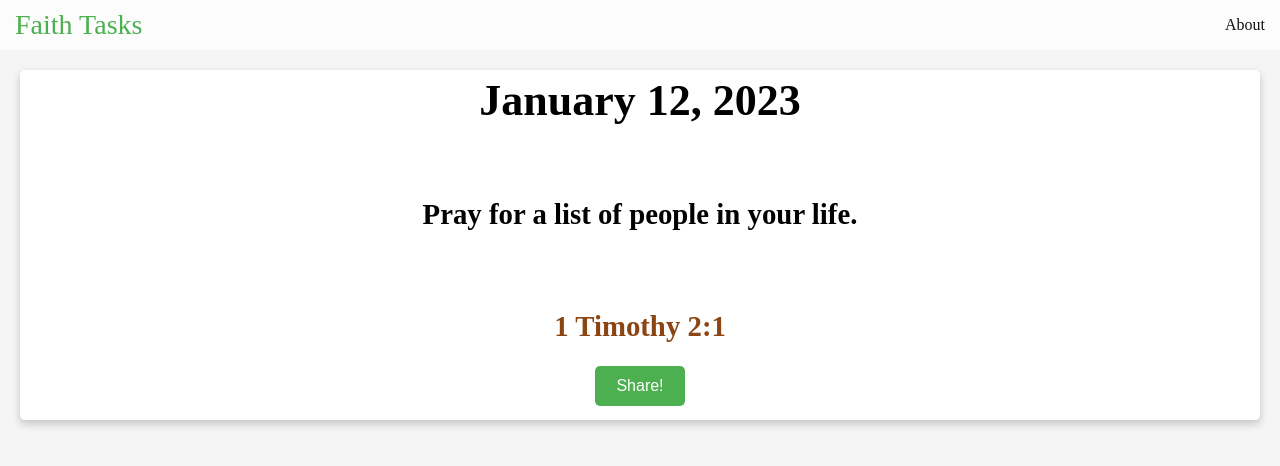
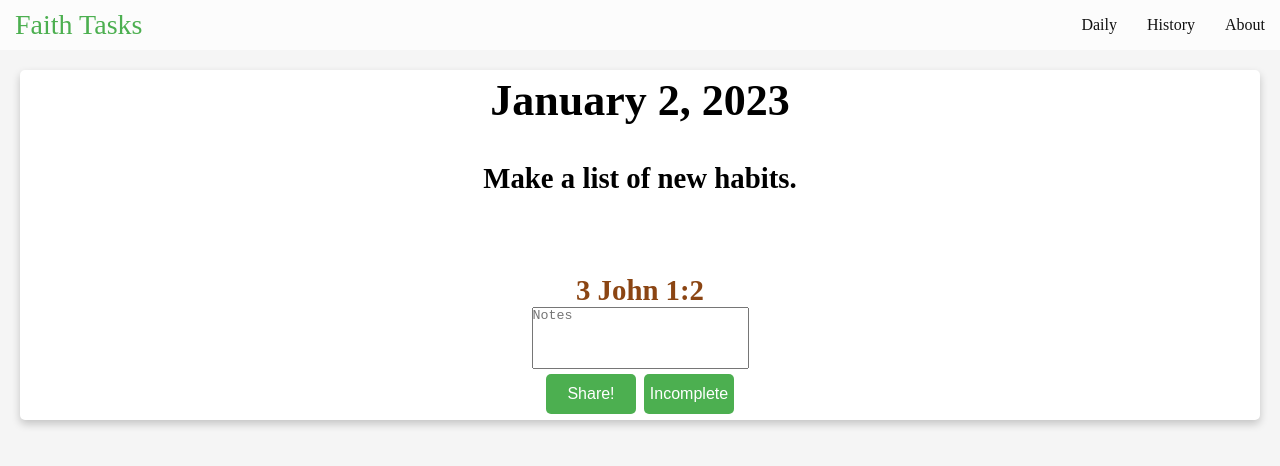
Before and after one commit to ryannarnoldd/FaithTasks, a React (Create React App) app: page /history in a window 1280 px wide. Shown: the top 466 px of the page. Built offline with nearby package versions, Linux system fonts and the light colour scheme.

Commit message:
Building notes and complete button

```diff
--- a/src/App.js
+++ b/src/App.js
@@ -8,26 +8,18 @@ import {
 import Navbar from './components/Navbar';
 
 import Home from './pages/Home';
+import History from './pages/History';
 import About from './pages/About';
 
-// import Task from './pages/Task';
-// import Daily from './pages/Daily';
-// import History from './pages/History';
-
 function App() {
-
-
   return (
     <Router>
       <Navbar />
       <div className="container">
         <Routes>
           <Route path="*" exact={true} element={<Home />} />
-          {/* <Route path="/task/:date" element={ <Task /> } /> */}
+          <Route path="/history" element={ <History /> } />
           <Route path="/about" element={<About />} />
-
-          {/* <Route path="/daily" element={<Daily />} />
-          <Route path="/history/:date?" element={ <History /> } /> */}
         </Routes>
       </div>
     </Router>
--- a/src/components/Navbar.js
+++ b/src/components/Navbar.js
@@ -6,8 +6,8 @@ const Navbar = () => {
     <nav>
       <a href="/">Faith Tasks</a>
       <div className="links">
-        {/* <a href="daily">Daily</a> */}
-        {/* <a href="history">History</a> */}
+        <a href="daily">Daily</a>
+        <a href="history">History</a>
         <a href="about">About</a>
       </div>
     </nav>
--- a/src/components/Task.js
+++ b/src/components/Task.js
@@ -1,9 +1,38 @@
-import React from 'react';
+import { React, useState, useEffect } from 'react';
 import { getDateString } from '../Utils';
 import '../style.scss';
 
 const Task = ({ date, task: { title, verse }}) => {
   const dateString = getDateString(date);
+
+  // use values if data object with date exists in local storage.
+
+  var localData = localStorage.getItem("data");
+  localData = localData ? JSON.parse(localData) : {};
+  const [complete, setComplete] = useState( localData[date] ? localData[date].complete : false);
+  const [notes, setNotes] = useState( localData[date] ? localData[date].notes : "");
+
+  const [data] = useState(getTotalData(complete, notes));
+
+  function getTotalData(complete, notes) {
+    var localData = localStorage.getItem("data");
+    localData = localData ? JSON.parse(localData) : {};
+
+    var newData = { [date]: {
+      "complete": complete,
+      "notes": notes
+    }};
+
+    return {
+      ...localData,
+      ...newData
+    };
+  }
+
+  useEffect(() => {
+    localStorage.setItem("data", JSON.stringify(getTotalData(complete, notes)));
+  }, [data, complete, notes]); // eslint-disable-line react-hooks/exhaustive-deps
+
   function formatLink (verse) {
     const books = {'Genesis': 'GEN','Exodus': 'EXO','Leviticus': 'LEV','Numbers': 'NUM','Deuteronomy': 'DEU','Joshua': 'JOS','Judges': 'JDG','Ruth': 'RUT','1 Samuel': '1SA','2 Samuel': '2SA','1 Kings': '1KI','2 Kings': '2KI','1 Chronicles': '1CH','2 Chronicles': '2CH','Ezra': 'EZR','Nehemiah': 'NEH','Esther': 'EST','Job': 'JOB','Psalms': 'PSA','Proverbs': 'PRO','Ecclesiastes': 'ECC','Song of Solomon': 'SNG','Isaiah': 'ISA','Jeremiah': 'JER','Lamentations': 'LAM','Ezekiel': 'EZK','Daniel': 'DAN','Hosea': 'HOS','Joel': 'JOL','Amos': 'AMO','Obadiah': 'OBA','Jonah': 'JON','Micah': 'MIC','Nahum': 'NAM','Habakkuk': 'HAB','Zephaniah': 'ZEP','Haggai': 'HAG','Zechariah': 'ZEC','Malachi': 'MAL','Matthew': 'MAT','Mark': 'MRK','Luke': 'LUK','John': 'JHN','Acts': 'ACT','Romans': 'ROM','1 Corinthians': '1CO','2 Corinthians': '2CO','Galatians': 'GAL','Ephesians': 'EPH','Philippians': 'PHP','Colossians': 'COL','1 Thessalonians': '1TH','2 Thessalonians': '2TH','1 Timothy': '1TI','2 Timothy': '2TI','Titus': 'TIT','Philemon': 'PHM','Hebrews': 'HEB','James': 'JAS','1 Peter': '1PE','2 Peter': '2PE','1 John': '1JN','2 John': '2JN','3 John': '3JN','Jude': 'JUD','Revelation': 'REV'}
 
@@ -15,21 +44,23 @@ const Task = ({ date, task: { title, verse }}) => {
 
   function copyToClipboard() {
     navigator.clipboard.writeText(window.location.href);
+    console.log( document.getElementById("share").style.background_color );
 
-    document.getElementById("share").style.background_color = "olive";
     document.getElementById("share").innerHTML = "Copied";
-    setTimeout(function() {
-      document.getElementById("share").style.background_color = "var(--primary-color)";
-      document.getElementById("share").innerHTML = "Share!";
-    }, 1000);
+    setTimeout(function() { document.getElementById("share").innerHTML = "Share!"; }, 1000);
   }
+
+  function updateComplete() {
+    setComplete(!complete);
+    document.getElementById("complete").innerHTML = complete ? "Incomplete" : "Complete";
+  }
+
 
   return (
     <div className="task">
       <h1>{dateString}</h1>
 
-      <br /> <br /> <br /> <br />
-
+      <br /> <br />
       <h2 style={{textAlign: 'center', height: '2em', display: 'flex', flexWrap: 'wrap'}}>
         <strong>{title}</strong>
       </h2>
@@ -42,9 +73,12 @@ const Task = ({ date, task: { title, verse }}) => {
         </a>
       </h2>
 
-      <br />
+      <textarea id="notes" placeholder="Notes" value={ notes } onChange={ e => setNotes(e.target.value) } rows="4" cols="25" style={{resize: 'none'}}></textarea>
 
-      <button id="share" onClick={ copyToClipboard }>Share!</button>
+      <div style={{display: 'inline'}}>
+        <button id="share" onClick={ copyToClipboard }>Share!</button>
+        <button id="complete" value="false" onClick={ updateComplete } style={{marginLeft: '0.5em'}}>{ complete ? "Complete" : "Incomplete" } </button>
+      </div>
 
     </div>
   );
--- a/src/pages/History.js
+++ b/src/pages/History.js
@@ -1,49 +1,14 @@
 import React from 'react';
-import { useParams } from 'react-router-dom';
 import TaskBox from '../components/Task';
 import '../style.scss';
-import { fetchRandomTask, fetchTask, getCurrentDate } from '../Utils.js';
+import { fetchRandomTask } from '../Utils.js';
 
 const History = () => {
-  var { date } = useParams();
-  let task;
-
-  if (date && date <= getCurrentDate()) {
-    task = fetchTask(date).task;
-  } else {
-    const randomTask = fetchRandomTask();
-    date = randomTask.date;
-    task = randomTask.task;
-  }
-
-  const setTask = () => {
-    date = document.getElementById('date').value;
-    if (date && "2023-01-01" <= date && date <= getCurrentDate()) {
-      window.location.href = `/history/${date}`;
-    }
-    else {
-      // Current bad way of handling errors.
-    }
-  }
+  var randomTask = fetchRandomTask();
 
   return (
-
     <div className='content'>
-      <h3> Get a random task (used in the past) here!</h3>
-
-      <TaskBox date={date} task={ task } />
-      <br />
-
-
-
-      <h3> Or, get a task from a specific date! </h3>
-      <div style={{display: 'flex', flexDirection: 'row'}}>
-        <input type="date" id='date' name="date" min="2020-01-01" max={getCurrentDate()} style={{fontSize: '20px'}} />
-        <button onClick={setTask} style={{fontSize: '20px', marginLeft: '10px'}}>Get Task</button>
-      </div>
-      <br />
-      <h5>Works any date from 01-01-2023 to today!</h5>
-
+      <TaskBox date={ randomTask.date } task={ randomTask.task }/>
     </div>
   );
 };
--- a/src/pages/Home.js
+++ b/src/pages/Home.js
@@ -1,21 +1,14 @@
 import React from 'react';
-// import the style sheet
 import '../style.scss';
 import { fetchDailyTask } from '../Utils.js';
 import Task from '../components/Task';
-// import TaskSearch from '../components/TaskSearch';
 const { date, task } = fetchDailyTask();
 
 const Home = () => {
 
   return (
     <div className='content'>
-        {/* <h3 style={{fontSize: '30px'}}>Welcome to FaithTasks!</h3> */}
-        <Task date={date} task={ task } />
-        {/* <br />
-        <h3> Or, get a task from a specific date! </h3>
-        <TaskSearch />
-        <h5>Works any date from 01-01-2023 to today!</h5> */}
+        <Task date={ date } task={ task }/>
     </div>
   );
 };
--- a/src/style.scss
+++ b/src/style.scss
@@ -64,6 +64,7 @@ body {
     color: #8b4513;
     &:hover { color: #cd853f; }
   }
+
 }
 
 nav {
```
